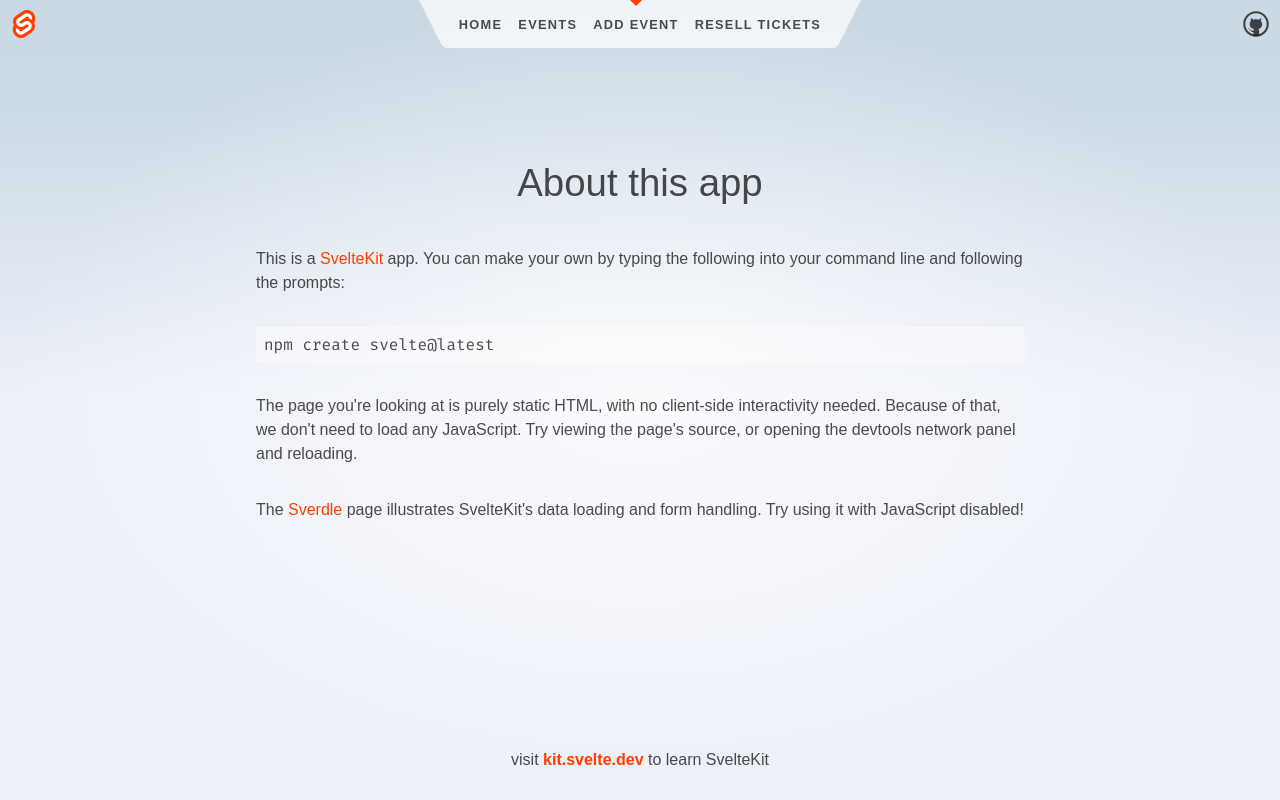
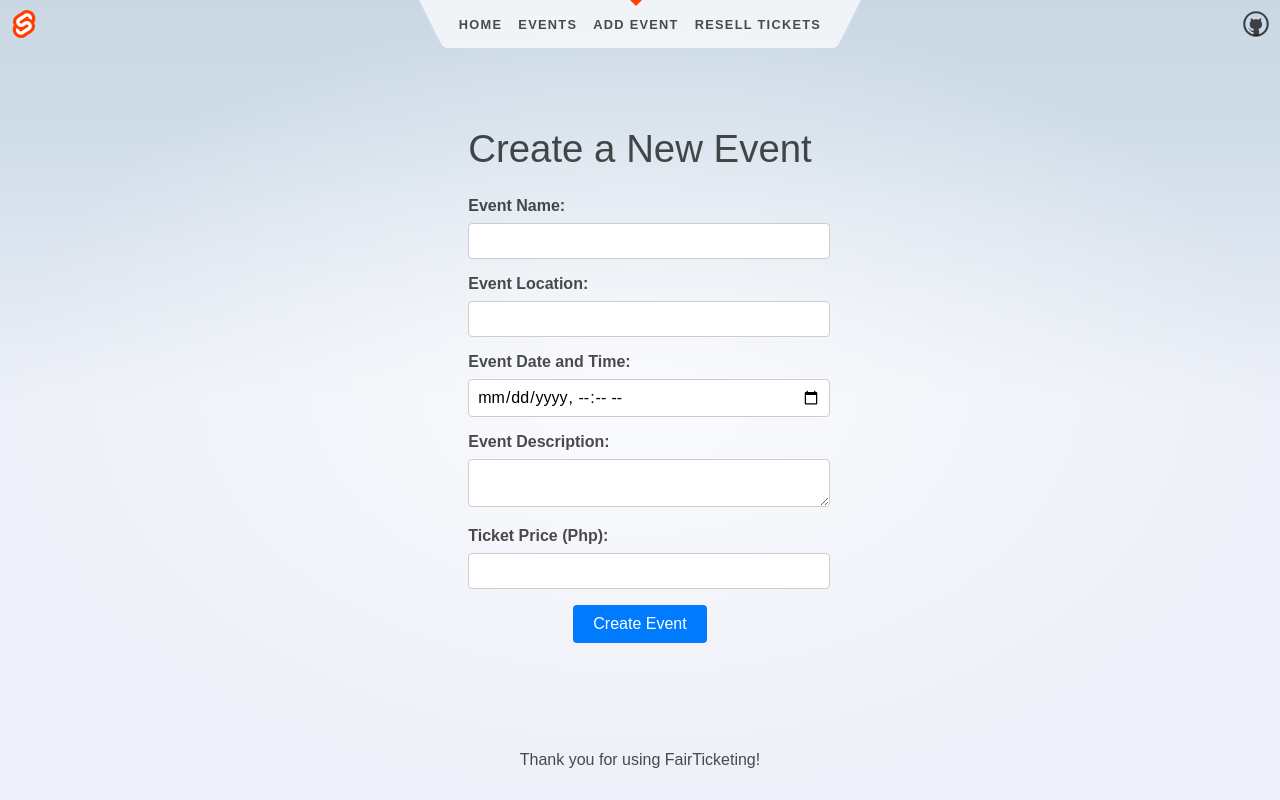
Before and after one commit to LeonBeltran/172projUI, a SvelteKit app in the folder UI/: page /CreateEvent in a window 1280 px wide. Built offline with nearby package versions, Linux system fonts and the light colour scheme.

Commit message:
Added simple create new event page and small changes to footer text

```diff
--- a/UI/src/routes/+layout.svelte
+++ b/UI/src/routes/+layout.svelte
@@ -11,7 +11,7 @@
 	</main>
 
 	<footer>
-		<p>visit <a href="https://kit.svelte.dev">kit.svelte.dev</a> to learn SvelteKit</p>
+		<p>Thank you for using FairTicketing!</p>
 	</footer>
 </div>
 
--- a/UI/src/routes/CreateEvent/+page.svelte
+++ b/UI/src/routes/CreateEvent/+page.svelte
@@ -1,26 +1,106 @@
+<!-- Obtained via ChatGPT and modified to fit needs -->
+<script>
+    let eventName = '';
+    let eventLocation = '';
+    let eventDateTime = '';
+    let eventDescription = '';
+    let ticketPrice = '';
+
+    function handleSubmit() {
+        const eventData = {
+            name: eventName,
+            location: eventLocation,
+            dateTime: eventDateTime,
+            description: eventDescription,
+            price: ticketPrice,
+        };
+
+        // Log the event data for now (you'll send this to your backend later)
+        console.log('Event Data:', eventData);
+
+        // Example: Send data to your backend
+        // fetch('/api/events', {
+        //     method: 'POST',
+        //     headers: {
+        //         'Content-Type': 'application/json'
+        //     },
+        //     body: JSON.stringify(eventData)
+        // }).then(response => {
+        //     if (response.ok) {
+        //         alert('Event created successfully!');
+        //     } else {
+        //         alert('Failed to create event.');
+        //     }
+        // });
+    }
+</script>
+
 <svelte:head>
-	<title>About</title>
-	<meta name="description" content="About this app" />
+    <title>Create Event</title>
+    <meta name="CreateEvent" content="Form to create a new event" />
 </svelte:head>
 
 <div class="text-column">
-	<h1>About this app</h1>
+    <h1>Create a New Event</h1>
+    <form on:submit|preventDefault={handleSubmit}>
+        <div>
+            <label for="eventName">Event Name:</label>
+            <input id="eventName" type="text" bind:value={eventName} required />
+        </div>
+        <div>
+            <label for="eventLocation">Event Location:</label>
+            <input id="eventLocation" type="text" bind:value={eventLocation} required />
+        </div>
+        <div>
+            <label for="eventDateTime">Event Date and Time:</label>
+            <input id="eventDateTime" type="datetime-local" bind:value={eventDateTime} required />
+        </div>
+        <div>
+            <label for="eventDescription">Event Description:</label>
+            <textarea id="eventDescription" bind:value={eventDescription} required></textarea>
+        </div>
+        <div>
+            <label for="ticketPrice">Ticket Price (Php):</label>
+            <input id="ticketPrice" type="number" step="0.01" min="0" bind:value={ticketPrice} required />
+        </div>
+        <div class="button-container">
+            <button type="submit">Create Event</button>
+        </div>
+    </form>
+</div>
 
-	<p>
-		This is a <a href="https://kit.svelte.dev">SvelteKit</a> app. You can make your own by typing the
-		following into your command line and following the prompts:
-	</p>
-
-	<pre>npm create svelte@latest</pre>
-
-	<p>
-		The page you're looking at is purely static HTML, with no client-side interactivity needed.
-		Because of that, we don't need to load any JavaScript. Try viewing the page's source, or opening
-		the devtools network panel and reloading.
-	</p>
-
-	<p>
-		The <a href="/sverdle">Sverdle</a> page illustrates SvelteKit's data loading and form handling. Try
-		using it with JavaScript disabled!
-	</p>
-</div>
+<style>
+    .text-column {
+        max-width: 600px;
+        margin: 0 auto;
+        padding: 20px;
+        font-family: Arial, sans-serif;
+    }
+    label {
+        display: block;
+        margin-bottom: 8px;
+        font-weight: bold;
+    }
+    input, textarea {
+        width: 100%;
+        padding: 8px;
+        margin-bottom: 16px;
+        border: 1px solid #ccc;
+        border-radius: 4px;
+    }
+    .button-container {
+        display: flex;
+        justify-content: center;
+    }
+    button {
+        padding: 10px 20px;
+        background-color: #007BFF;
+        color: white;
+        border: none;
+        border-radius: 4px;
+        cursor: pointer;
+    }
+    button:hover {
+        background-color: #0056b3;
+    }
+</style>
```
Also changed, not shown: UI/src/routes/ResellTicket/+page.svelte (+4 -20 lines).
